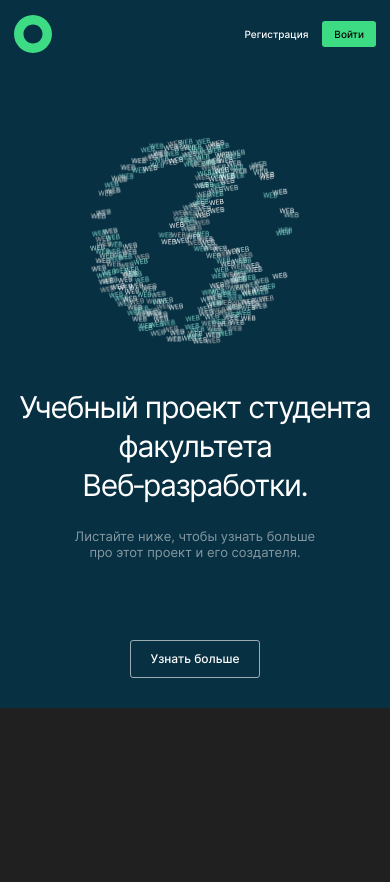
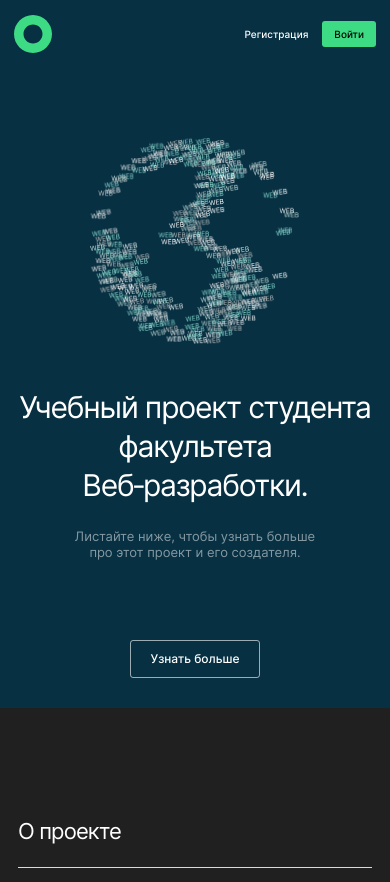
Before and after one commit to sahvea/movies-explorer-frontend, a React (Create React App) app: page / in a window 390 px wide. Shown: the top 882 px of the page. Before the commit the page ends 844 px from the top, so only its background shows below. Built offline with nearby package versions, Linux system fonts and the light colour scheme.

Commit message:
style: stretch the background on the main page

```diff
--- a/src/blocks/page/page.css
+++ b/src/blocks/page/page.css
@@ -2,7 +2,7 @@
   font-family: 'Inter', Arial, sans-serif;
   color: var(--font-main-color);
   min-width: 320px;
-  max-width: 1280px;
+  /* max-width: 1280px; */
   margin: 0 auto;
   padding: 0;
   box-sizing: border-box;
@@ -11,7 +11,6 @@
   -moz-osx-font-smoothing: grayscale;
   -webkit-text-size-adjust: 100%;
   -moz-text-size-adjust: 100%;
-
 }
 
 .page_theme_dark {
@@ -41,3 +40,36 @@
     /* rgb */
   --rgb-font-main-color: 255, 255, 255;
 }
+
+.page__section {
+  max-width: 1280px;
+  margin: 0 auto;
+  padding-left: 70px;
+  padding-right: 70px;
+  box-sizing: border-box;
+}
+
+.page__section-title {
+  width: 100%;
+  margin: 0;
+  padding-bottom: 23px;
+  border-bottom: 1px solid var(--title-divider-color);
+  font-weight: 400;
+  font-size: 22px;
+  line-height: 1.2;
+  letter-spacing: -0.04em;
+}
+
+@media screen and (max-width: 1023px) {
+  .page__section {
+    padding-left: 50px;
+    padding-right: 50px;
+  }
+}
+
+@media screen and (max-width: 575px) {
+  .page__section {
+    padding-left: 18px;
+    padding-right: 18px;
+  }
+}
--- a/src/components/Header/Header.css
+++ b/src/components/Header/Header.css
@@ -1,19 +1,22 @@
 .header {
-  padding: 18px 70px;
+  background-color: var(--bg-main-color);
+}
+
+.header_position_main-page {
+  background-color: var(--bg-landing-color);
+}
+
+.header__container {
+  padding-top: 18px;
+  padding-bottom: 18px;
   display: flex;
   justify-content: space-between;
   align-items: center;
-  background-color: var(--bg-main-color);
 }
 
-.header_unauthorized {
+.header__container_unauthorized {
   padding: 70px 0 0;
   max-width: 396px;
-  margin: 0 auto;
-}
-
-.header__position_main-page {
-  background-color: var(--bg-landing-color);
 }
 
 .header__logo-link {
@@ -92,22 +95,22 @@
 }
 
 @media screen and (max-width: 1023px) {
-  .header {
+  .header__container {
     padding-right: 30px;
     padding-left: 30px;
   }
 
-  .header_unauthorized {
+  .header__container_unauthorized {
     padding: 232px 0 0;
   }
 }
 
 @media screen and (max-width: 575px) {
-  .header {
+  .header__container {
     padding: 15px 14px;
   }
 
-  .header_unauthorized {
+  .header__container_unauthorized {
     padding: 56px 0 0;
     justify-content: center;
   }
--- a/src/components/Header/Header.js
+++ b/src/components/Header/Header.js
@@ -23,16 +23,15 @@ function Header(props) {
   }
 
   return (
-    <header className={
-      `header ${( location.pathname === '/signup' || location.pathname === '/signin' )
-        ? "header_unauthorized"
-        : location.pathname === '/' && "header__position_main-page"}`}>
+    <header className={`header ${location.pathname === '/' && "header_position_main-page"}`}>
+      <div className={`header__container page__section ${( location.pathname === '/signup' || location.pathname === '/signin' ) && "header__container_unauthorized"}`}>
         <Link to="/" className="header__logo-link">
           <svg className="header__logo" width="38" height="38" viewBox="0 0 38 38" fill="none" xmlns="http://www.w3.org/2000/svg">
             <path className="header__logo-svg" fillRule="evenodd" clipRule="evenodd" d="M19 38C29.4934 38 38 29.4934 38 19C38 8.50659 29.4934 0 19 0C8.50659 0 0 8.50659 0 19C0 29.4934 8.50659 38 19 38ZM19 28.5C24.2467 28.5 28.5 24.2467 28.5 19C28.5 13.7533 24.2467 9.5 19 9.5C13.7533 9.5 9.5 13.7533 9.5 19C9.5 24.2467 13.7533 28.5 19 28.5Z"/>
           </svg>
         </Link>
         <Navigation loggedIn={props.loggedIn} onBurgerClick={handleHeaderBurgerClick} />
+      </div>
     </header>
   )
 }
--- a/src/components/Main/AboutProject/AboutProject.css
+++ b/src/components/Main/AboutProject/AboutProject.css
@@ -0,0 +1,4 @@
+.about {
+  padding-top: 110px;
+  padding-bottom: 110px;
+}
--- a/src/components/Main/AboutProject/AboutProject.js
+++ b/src/components/Main/AboutProject/AboutProject.js
@@ -0,0 +1,12 @@
+import './AboutProject.css';
+
+function AboutProject() {
+  return (
+    <section id="about" className="about page__section">
+      <h2 className="page__section-title">О проекте</h2>
+
+    </section>
+  )
+}
+
+export default AboutProject;
--- a/src/components/Main/Main.js
+++ b/src/components/Main/Main.js
@@ -1,10 +1,12 @@
 import './Main.css';
 import Promo from './Promo/Promo';
+import AboutProject from './AboutProject/AboutProject';
 
 function Main() {
   return (
     <>
       <Promo />
+      <AboutProject />
     </>
   )
 }
--- a/src/components/Main/Promo/Promo.css
+++ b/src/components/Main/Promo/Promo.css
@@ -1,6 +1,10 @@
 .promo {
-  padding: 75px 70px;
   background-color: var(--bg-landing-color);
+}
+
+.promo__container {
+  padding-top: 75px;
+  padding-bottom: 75px;
   display: grid;
   grid-template-columns: 1fr 310px;
   gap: 85px 60px;
@@ -38,7 +42,7 @@
 }
 
 @media screen and (max-width: 1023px) {
-  .promo {
+  .promo__container {
     padding: 140px 44px 75px;
     grid-template-columns: 1fr;
     justify-items: center;
@@ -71,7 +75,7 @@
 }
 
 @media screen and (max-width: 575px) {
-  .promo {
+  .promo__container {
     padding: 70px 10px 30px;
   }
 
--- a/src/components/Main/Promo/Promo.js
+++ b/src/components/Main/Promo/Promo.js
@@ -4,6 +4,7 @@ import WebLogo from './WebLogo/WebLogo';
 function Main() {
   return (
     <section className="promo">
+      <div className="promo__container page__section">
         <div className="promo__intro-text">
           <h1 className="promo__title">Учебный проект студента факультета Веб&#8209;разработки.</h1>
           <p className="promo__paragraph">Листайте ниже, чтобы узнать больше про этот проект и его создателя.</p>
@@ -12,6 +13,7 @@ function Main() {
 
         {/* TODO: REF (https://reactjs.org/docs/refs-and-the-dom.html#creating-refs) */}
         <a href="#about" className="link promo__more-btn">Узнать больше</a>
+      </div>
     </section>
   )
 }
```
Lines whose indentation alone changed are shown as unchanged.
